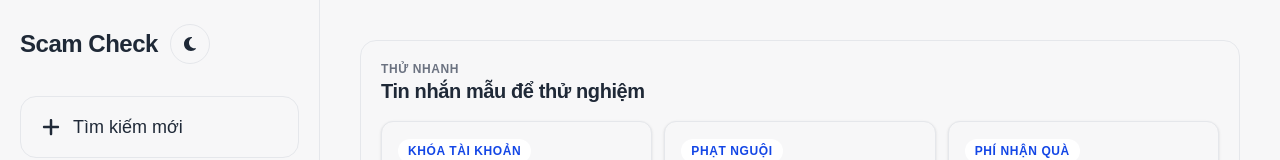
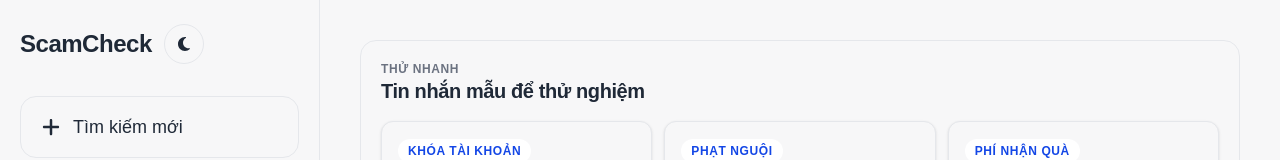
Before and after one commit to Khaiminh1902/scamcheck, a Next.js app: page / in a window 1280 px wide. Shown: the top 160 px of the page. Built offline with nearby package versions, Linux system fonts and the light colour scheme.

Commit message:
change name

```diff
--- a/app/page.tsx
+++ b/app/page.tsx
@@ -318,7 +318,7 @@ export default function Page() {
           <h1
             className={`text-2xl font-bold ${isDarkMode ? "text-white" : "text-ink"}`}
           >
-            Scam Check
+            ScamCheck
           </h1>
           <button
             type="button"
@@ -381,7 +381,7 @@ export default function Page() {
               <h1
                 className={`text-2xl font-bold ${isDarkMode ? "text-white" : "text-ink"}`}
               >
-                Scam Check
+                ScamCheck
               </h1>
               <button
                 type="button"
```
